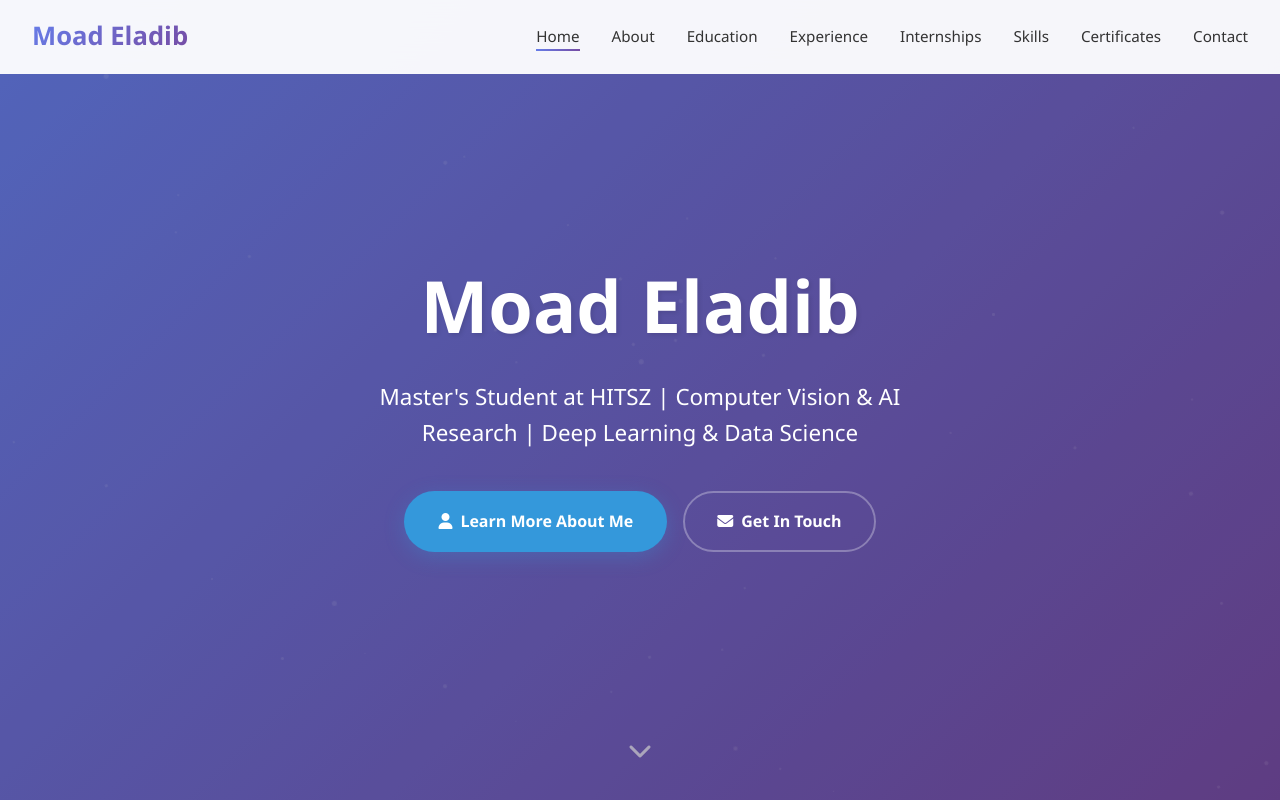
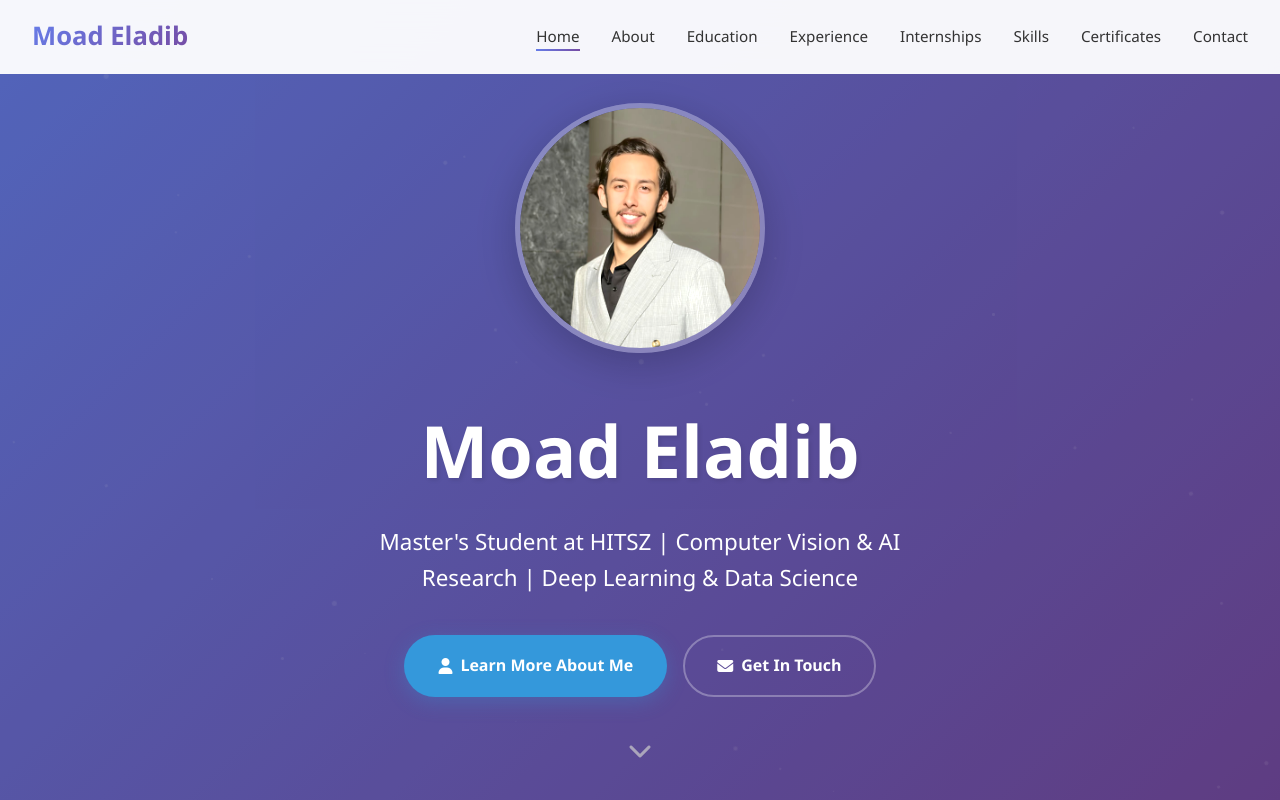
Before and after one commit to Benox111/Mouad, a plain HTML site: page index.html in a window 1280 px wide. Shown: the top 800 px of the page. Drawn offline with Linux system fonts and the light colour scheme.

Commit message:
Update index.html

```diff
--- a/index.html
+++ b/index.html
@@ -1203,7 +1203,7 @@
     <section id="home" class="hero">
         <div class="particles" id="particles"></div>
         <div class="hero-content">
-            <img src="mouad2.jpg" alt="Moad Eladib" class="profile-image" loading="lazy">
+            <img src="mouad2.jpeg" alt="Moad Eladib" class="profile-image" loading="lazy">
             <h1>Moad Eladib</h1>
             <p class="subtitle">Master's Student at HITSZ | Computer Vision & AI Research | Deep Learning & Data Science</p>
             <div class="cta-buttons">
```
